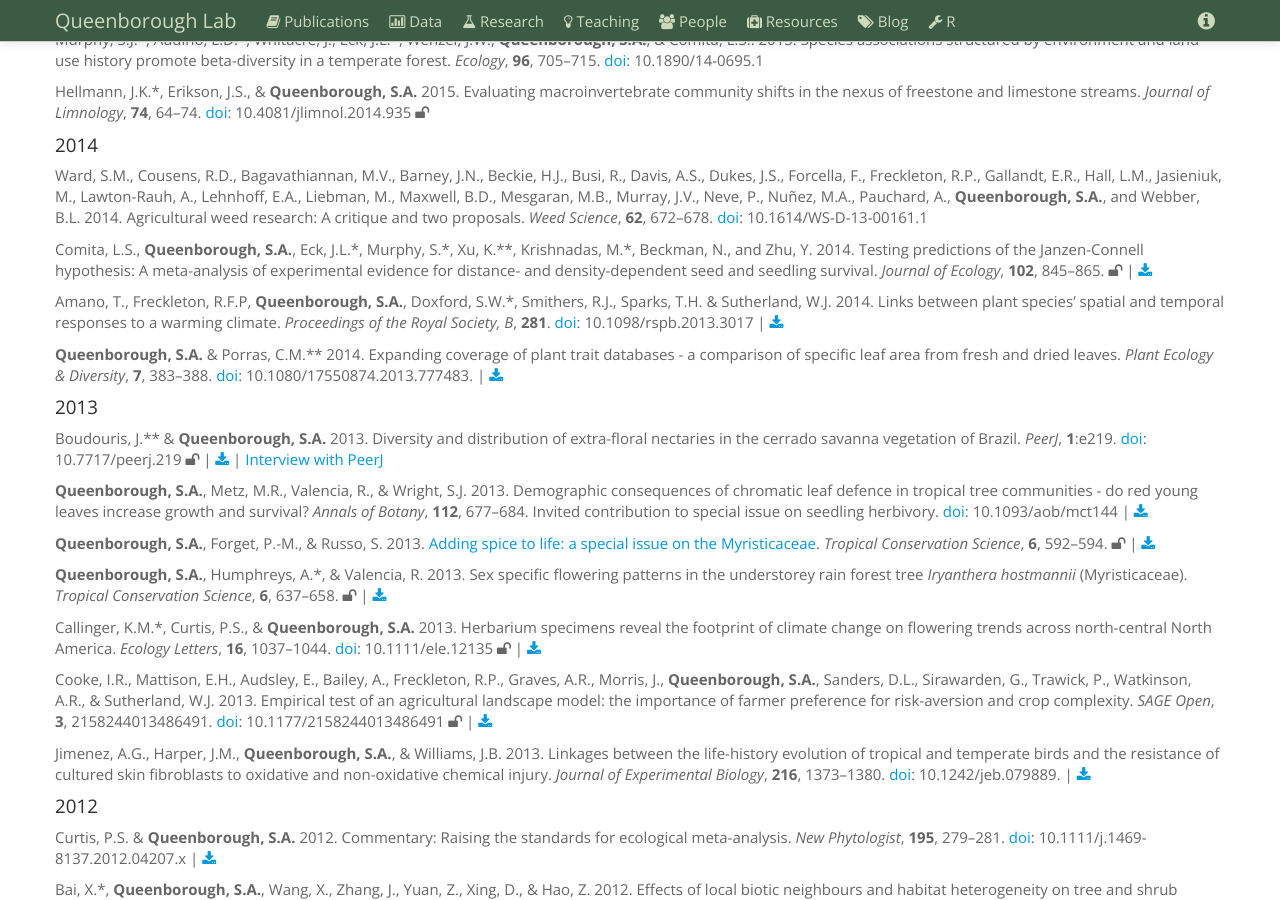
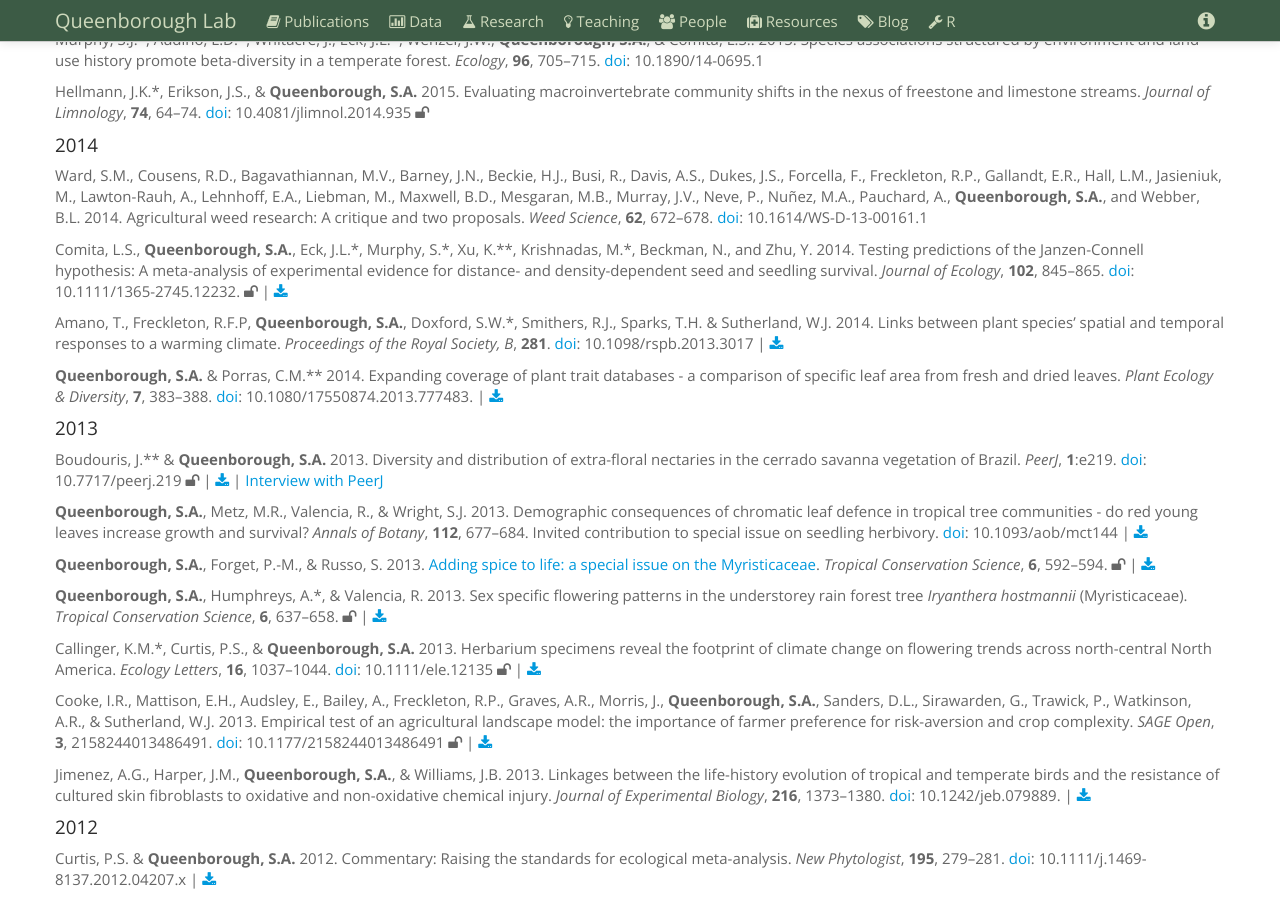
Before and after one commit to saq/saq.github.io, a Jekyll site: the page built from publications.md, in a window 1280 px wide and 900 px high, scrolled down 1913 px. Built offline with Jekyll 4.4.1, drawn with Linux system fonts in a browser that asks for light colours.

Commit message:
Update publications.md

```diff
--- a/publications.md
+++ b/publications.md
@@ -118,7 +118,7 @@ Hellmann, J.K.\*, Erikson, J.S., & **Queenborough, S.A.** 2015. Evaluating macro
 
 Ward, S.M., Cousens, R.D., Bagavathiannan, M.V., Barney, J.N., Beckie, H.J., Busi, R., Davis, A.S., Dukes, J.S., Forcella, F., Freckleton, R.P., Gallandt, E.R., Hall, L.M., Jasieniuk, M., Lawton-Rauh, A., Lehnhoff, E.A., Liebman, M., Maxwell, B.D., Mesgaran, M.B., Murray, J.V., Neve, P., Nuñez, M.A., Pauchard, A., **Queenborough, S.A.**, and Webber, B.L. 2014. Agricultural weed research: A critique and two proposals. *Weed Science*, **62**, 672--678. [doi](http://dx.doi.org/10.1614/WS-D-13-00161.1): 10.1614/WS-D-13-00161.1
 
-Comita, L.S., **Queenborough, S.A.**, Eck, J.L.\*, Murphy, S.\*, Xu, K.\*\*, Krishnadas, M.\*, Beckman, N., and Zhu, Y. 2014. Testing predictions of the Janzen-Connell hypothesis: A meta-analysis of experimental evidence for distance- and density-dependent seed and seedling survival. *Journal of Ecology*, **102**, 845--865.  <span class="icon-unlock"> </span> \| <a href="http://onlinelibrary.wiley.com/doi/10.1111/1365-2745.12232/abstract"><span class="icon-download-alt"> </span></a>
+Comita, L.S., **Queenborough, S.A.**, Eck, J.L.\*, Murphy, S.\*, Xu, K.\*\*, Krishnadas, M.\*, Beckman, N., and Zhu, Y. 2014. Testing predictions of the Janzen-Connell hypothesis: A meta-analysis of experimental evidence for distance- and density-dependent seed and seedling survival. *Journal of Ecology*, **102**, 845--865. [doi](http://dx.doi.org/10.1111/1365-2745.12232): 10.1111/1365-2745.12232. <span class="icon-unlock"> </span> \| <a href="http://onlinelibrary.wiley.com/doi/10.1111/1365-2745.12232/abstract"><span class="icon-download-alt"> </span></a>
 
 Amano, T., Freckleton, R.F.P, **Queenborough, S.A.**, Doxford, S.W.\*, Smithers, R.J., Sparks, T.H. & Sutherland, W.J. 2014. Links between plant species' spatial and temporal responses to a warming climate. *Proceedings of the Royal Society, B*, **281**. [doi](http://rspb.royalsocietypublishing.org/content/281/1779/20133017.abstract): 10.1098/rspb.2013.3017 \| <a href="../assets/pubs/2014-Amano-PRSB.pdf"><span class="icon-download-alt"> </span></a>
 
```
